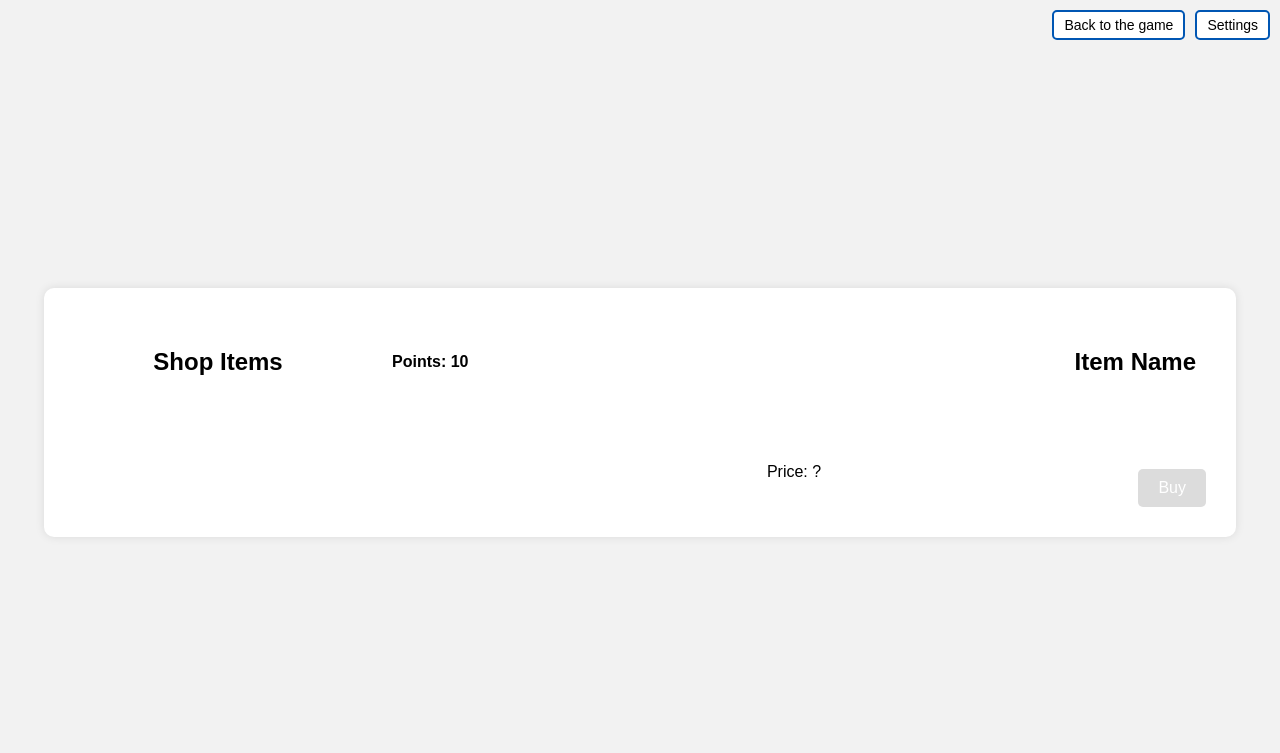
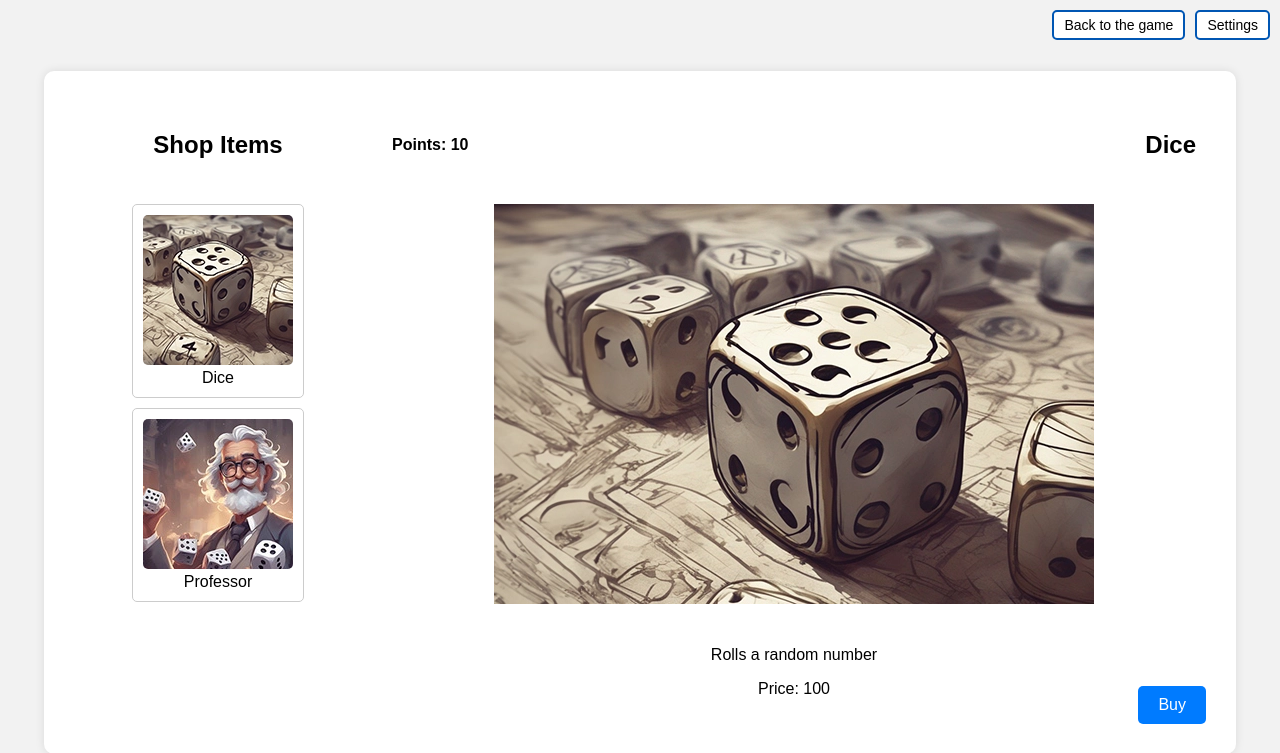
Before and after one commit to HerrOtter/dice-game, a Flask app: page /shop in a window 1280 px wide. Shown: the top 753 px of the page. Run offline with Flask 3, Linux system fonts and the light colour scheme; a user stored in the database is signed in; tables that the repository leaves empty hold one stand-in row (values such as "Sample post").

Commit message:
show all unpurchasable items, prompt when invalid

```diff
--- a/dice/api/shop.py
+++ b/dice/api/shop.py
@@ -25,9 +25,7 @@ def list_items(id_name: Optional[str] = None):
     buyable_items = []
 
     for name, item in all_items.items():
-        if (id_name or
-            (item.purchasable(current_user) and
-             not item.has_item(current_user))):
+        if (id_name or not item.has_item(current_user)):
             buyable_items.append({
                 "id_name": name,
                 "name": item.get_name(),
--- a/dice/frontend/templates/shop.html
+++ b/dice/frontend/templates/shop.html
@@ -62,6 +62,7 @@
         function displayItem (selectedItem) {
             if (!selectedItem)
                 return;
+            buyButton.classList.remove("guess-wrong");
 
             if (!selectedItem.classList.contains("item"))
                 selectedItem = selectedItem.parentElement;
@@ -94,8 +95,13 @@
             }
         }
 
+        const user_points = {{ current_user.points }};
         function buyItem(selectedItem) {
             if (!selectedItem)
+                return;
+
+            if (user_points < selectedItem.dataset.price)
+                buyButton.classList.add("guess-wrong");
                 return;
 
             fetch(selectedItem.dataset.buyUrl, {method: "POST"})
--- a/dice/items/__init__.py
+++ b/dice/items/__init__.py
@@ -46,7 +46,7 @@ def get_items() -> Dict[str, BaseItem]:
     return {
         k: v
         for k, v in all_items.items()
-        if v.purchasable(current_user) and not v.has_item(current_user)
+        if not v.has_item(current_user)
     }
 
 def get_all_items() -> Dict[str, BaseItem]:
--- a/dice/static/style.css
+++ b/dice/static/style.css
@@ -116,7 +116,7 @@ button:hover {
 }
 
 .guess-wrong, .guess-wrong:hover {
-    background-color: #ff0000;
+    background-color: #ff0000 !important;
 }
 
 .guess-right, .guess-right:hover {
```
